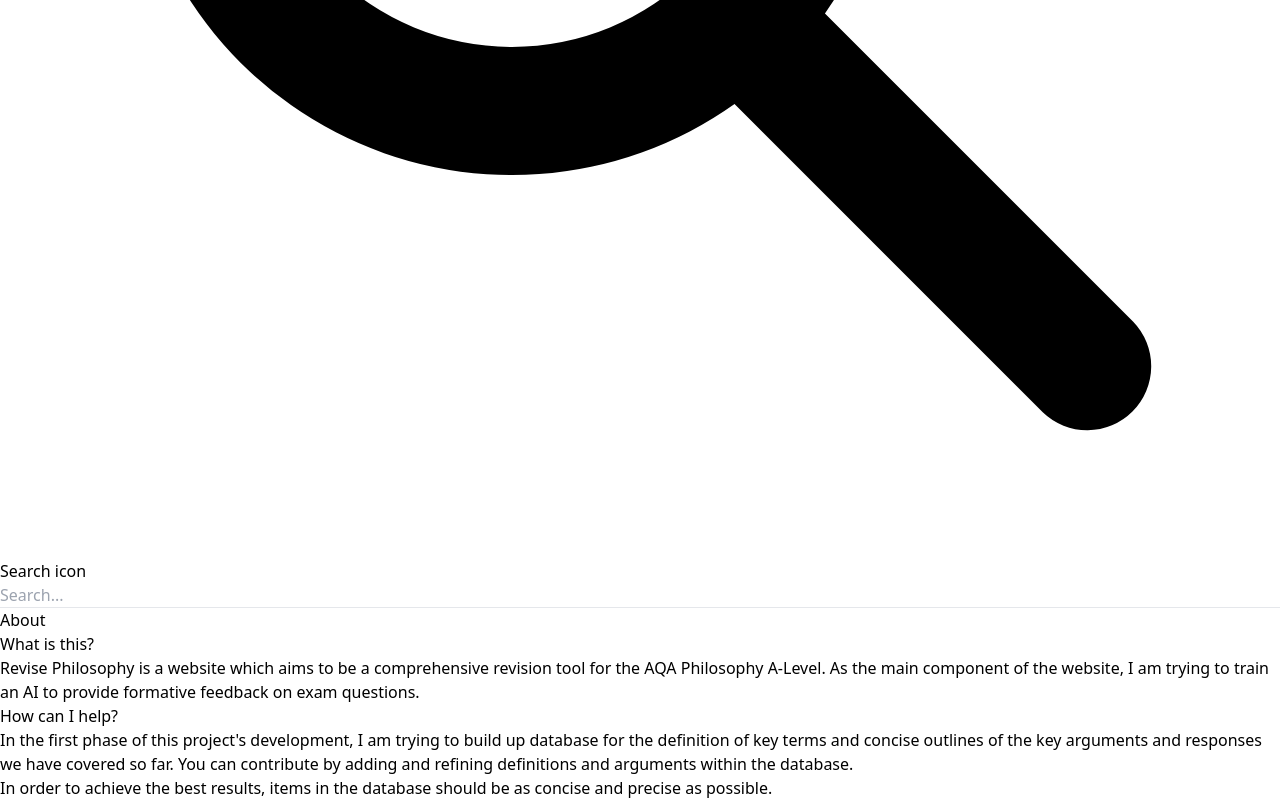
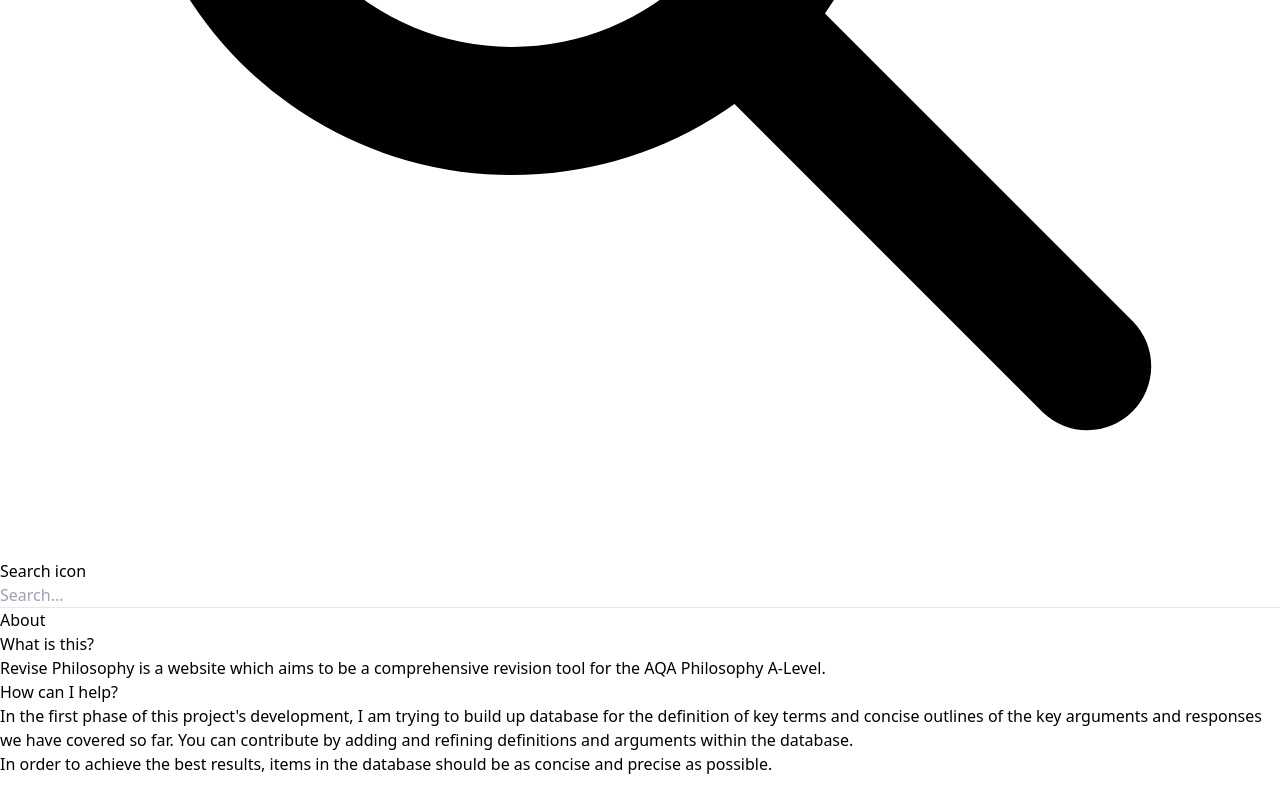
Before and after one commit to EternalRecursion121/revise-philosophy, a SvelteKit app: page /about in a window 1280 px wide. Shown: the part 817-1617 px from the top of the page. After the commit the page ends 1593 px from the top, so only its background shows below. Built offline with nearby package versions, Linux system fonts and the light colour scheme.

Commit message:
remove bit about ai

```diff
--- a/src/routes/about/+page.svelte
+++ b/src/routes/about/+page.svelte
@@ -3,7 +3,7 @@
     <div class="mt-4 mr-4">
         <h2 class="text-xl font-semibold">What is this?</h2>
         <p class="mt-2">
-            Revise Philosophy is a website which aims to be a comprehensive revision tool for the AQA Philosophy A-Level. As the main component of the website, I am trying to train an AI to provide formative feedback on exam questions.
+            Revise Philosophy is a website which aims to be a comprehensive revision tool for the AQA Philosophy A-Level.
         </p>
         <h2 class="text-xl font-semibold mt-4">How can I help?</h2>
         <p class="mt-2">
```
